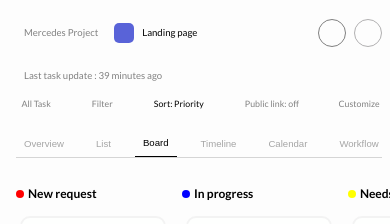
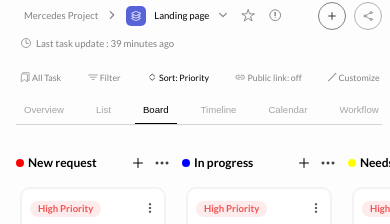
Before and after one commit to Softrefine-Internship/react-test-1-UtsavSoftrefineTech, a React (Vite) app in the folder Test1/: page / in a window 390 px wide. Shown: the part 116-340 px from the top of the page. Built offline with nearby package versions, Linux system fonts and the light colour scheme.

Commit message:
Correct Some Scroll Issue

```diff
--- a/Test1/src/style/project/_project.scss
+++ b/Test1/src/style/project/_project.scss
@@ -536,9 +536,11 @@
   @media only screen and (max-width: 800px) {
     width: 100%;
     &__header {
+      height: 5vh;
       padding: 0 1rem;
     }
     &__heading {
+      height: 6vh;
       padding: 0 1rem;
     }
     &__options {
@@ -631,7 +633,6 @@
     }
 
     &__options {
-      margin-top: 1rem;
       &__items {
         overflow-x: auto;
         &::-webkit-scrollbar {
```
